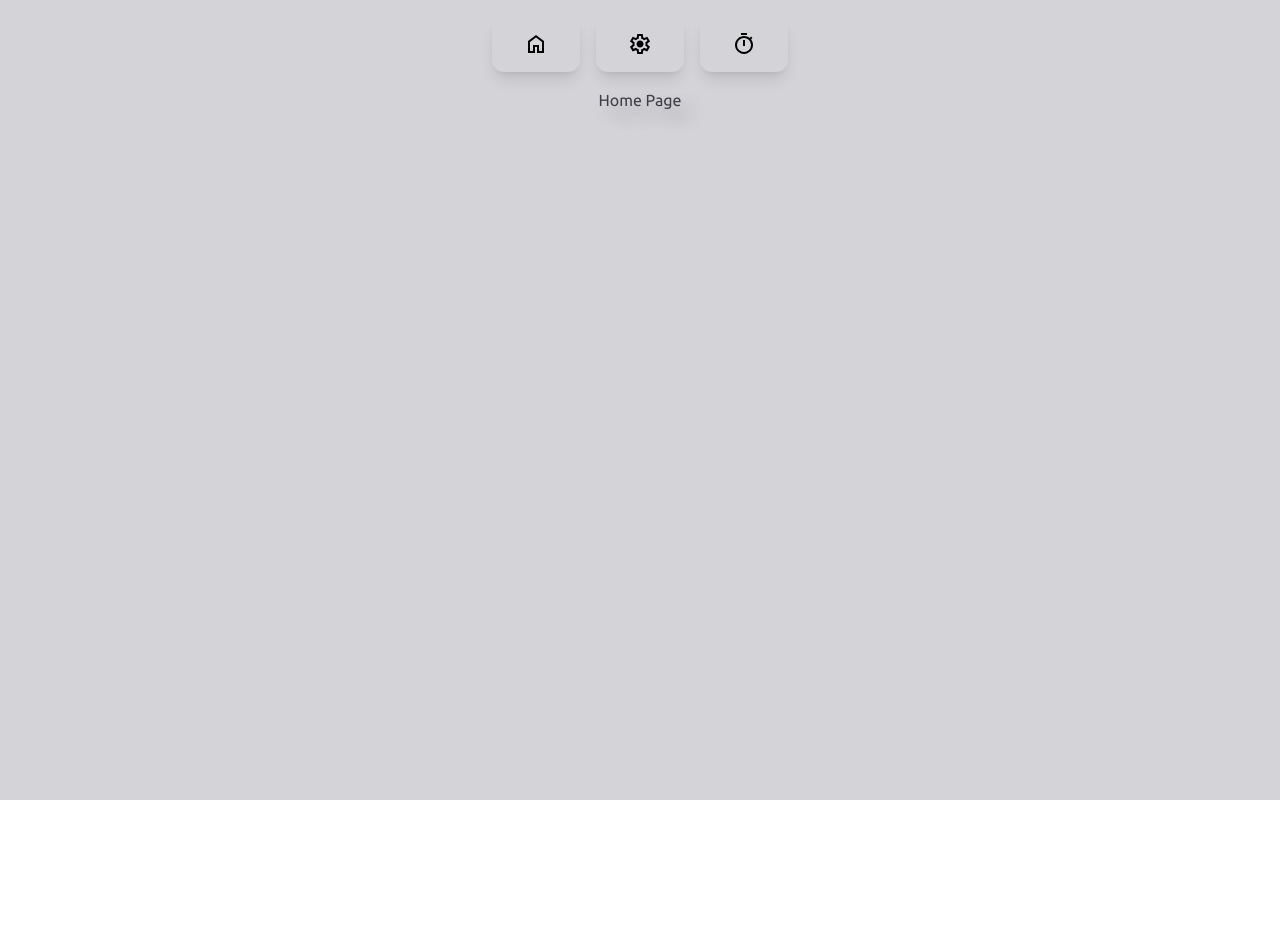
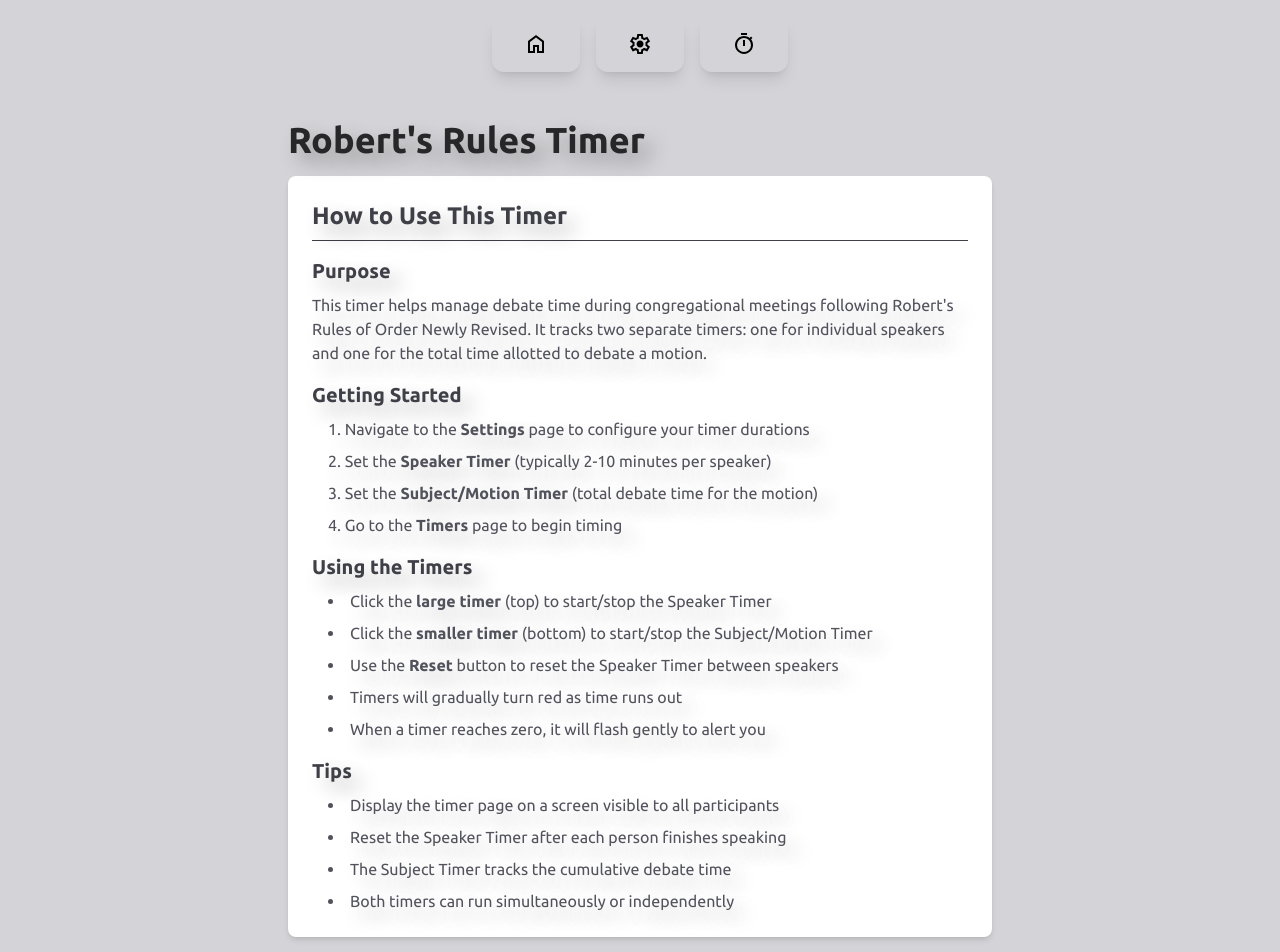
Before and after one commit to sfdeloach/timer-display, a React (Vite) app: page / in a window 1280 px wide. Shown: the top 952 px of the page. Before the commit the page ends 800 px from the top, so only its background shows below. Built offline with nearby package versions, Linux system fonts and the light colour scheme.

Commit message:
Refactor Home component layout and content

```diff
--- a/src/Home.jsx
+++ b/src/Home.jsx
@@ -1,5 +1,58 @@
 function Home() {
-  return <div>Home Page</div>;
+  return (
+    <div className="max-w-3xl mx-auto p-8 space-y-6">
+      <h1 className="text-4xl font-bold text-zinc-800 mb-4">
+        Robert's Rules Timer
+      </h1>
+
+      <div className="bg-white rounded-lg shadow-md p-6 space-y-4">
+        <h2 className="text-2xl font-semibold text-zinc-700 border-b pb-2">
+          How to Use This Timer
+        </h2>
+
+        <section className="space-y-2">
+          <h3 className="text-xl font-semibold text-zinc-700">Purpose</h3>
+          <p className="text-zinc-600">
+            This timer helps manage debate time during congregational meetings
+            following Robert's Rules of Order Newly Revised. It tracks two separate
+            timers: one for individual speakers and one for the total time allotted
+            to debate a motion.
+          </p>
+        </section>
+
+        <section className="space-y-2">
+          <h3 className="text-xl font-semibold text-zinc-700">Getting Started</h3>
+          <ol className="list-decimal list-inside space-y-2 text-zinc-600 ml-4">
+            <li>Navigate to the <strong>Settings</strong> page to configure your timer durations</li>
+            <li>Set the <strong>Speaker Timer</strong> (typically 2-10 minutes per speaker)</li>
+            <li>Set the <strong>Subject/Motion Timer</strong> (total debate time for the motion)</li>
+            <li>Go to the <strong>Timers</strong> page to begin timing</li>
+          </ol>
+        </section>
+
+        <section className="space-y-2">
+          <h3 className="text-xl font-semibold text-zinc-700">Using the Timers</h3>
+          <ul className="list-disc list-inside space-y-2 text-zinc-600 ml-4">
+            <li>Click the <strong>large timer</strong> (top) to start/stop the Speaker Timer</li>
+            <li>Click the <strong>smaller timer</strong> (bottom) to start/stop the Subject/Motion Timer</li>
+            <li>Use the <strong>Reset</strong> button to reset the Speaker Timer between speakers</li>
+            <li>Timers will gradually turn red as time runs out</li>
+            <li>When a timer reaches zero, it will flash gently to alert you</li>
+          </ul>
+        </section>
+
+        <section className="space-y-2">
+          <h3 className="text-xl font-semibold text-zinc-700">Tips</h3>
+          <ul className="list-disc list-inside space-y-2 text-zinc-600 ml-4">
+            <li>Display the timer page on a screen visible to all participants</li>
+            <li>Reset the Speaker Timer after each person finishes speaking</li>
+            <li>The Subject Timer tracks the cumulative debate time</li>
+            <li>Both timers can run simultaneously or independently</li>
+          </ul>
+        </section>
+      </div>
+    </div>
+  );
 }
 
 export default Home;
```
